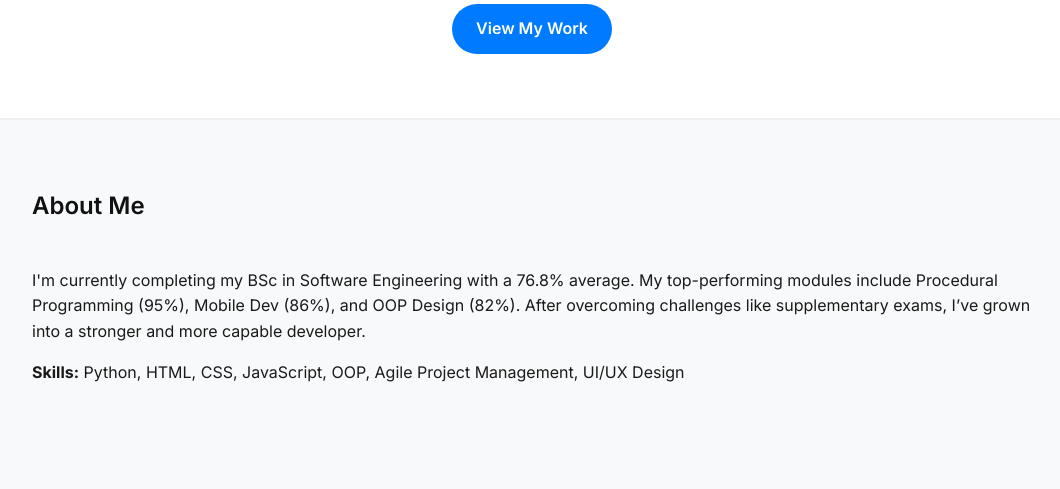
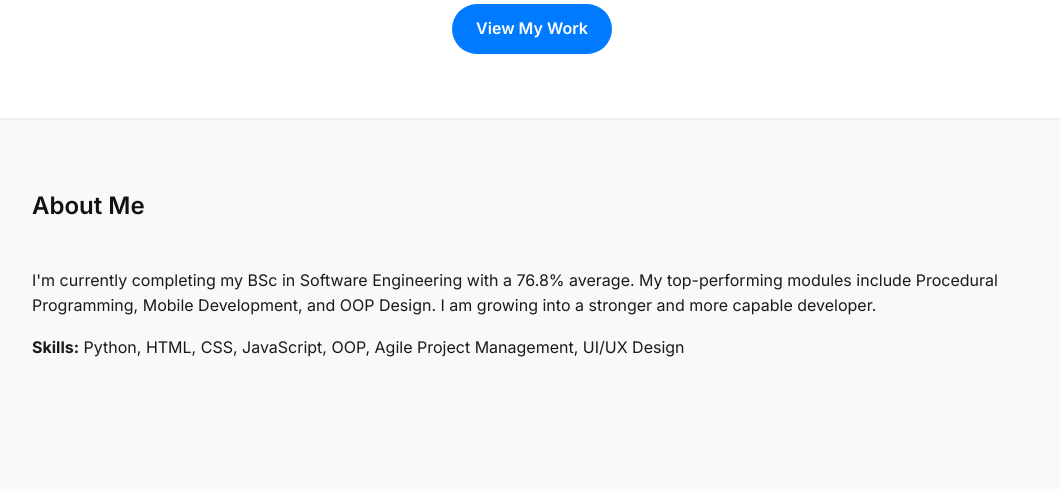
Before and after one commit to onahhh12/Portfolio, a plain HTML site: page index.html in a window 1280 px wide. Shown: the part 504-993 px from the top of the page, without its empty margins (108-1168 px from the left). Drawn offline with Linux system fonts and the light colour scheme.

Commit message:
Update index.html

```diff
--- a/index.html
+++ b/index.html
@@ -21,8 +21,8 @@
     <h2>About Me</h2>
     <p>
       I'm currently completing my BSc in Software Engineering with a 76.8% average.
-      My top-performing modules include Procedural Programming (95%), Mobile Dev (86%), and OOP Design (82%).
-      After overcoming challenges like supplementary exams, I’ve grown into a stronger and more capable developer.
+      My top-performing modules include Procedural Programming, Mobile Development, and OOP Design.
+      I am growing into a stronger and more capable developer.
     </p>
     <p>
       <strong>Skills:</strong> Python, HTML, CSS, JavaScript, OOP, Agile Project Management, UI/UX Design
```
